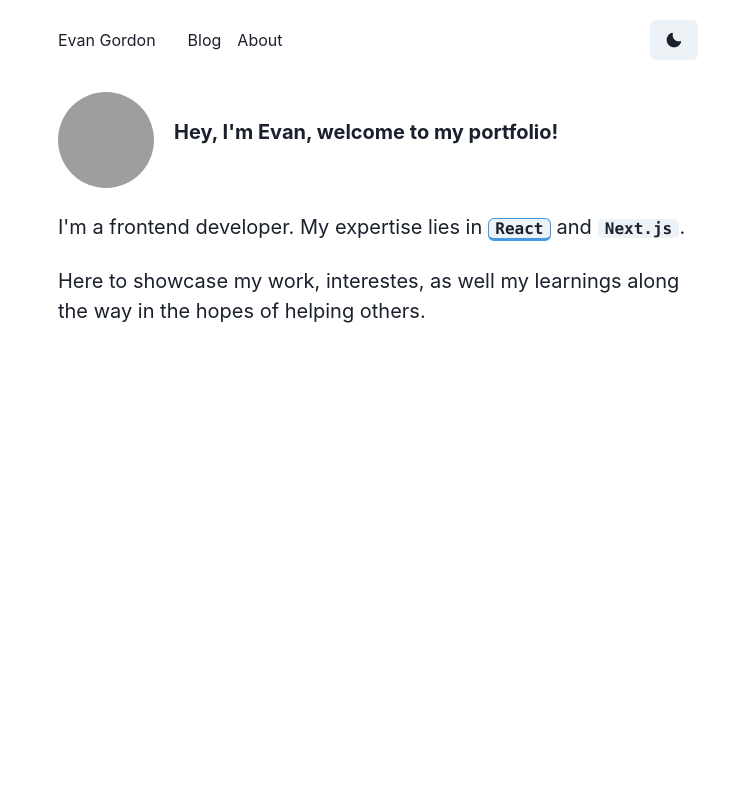
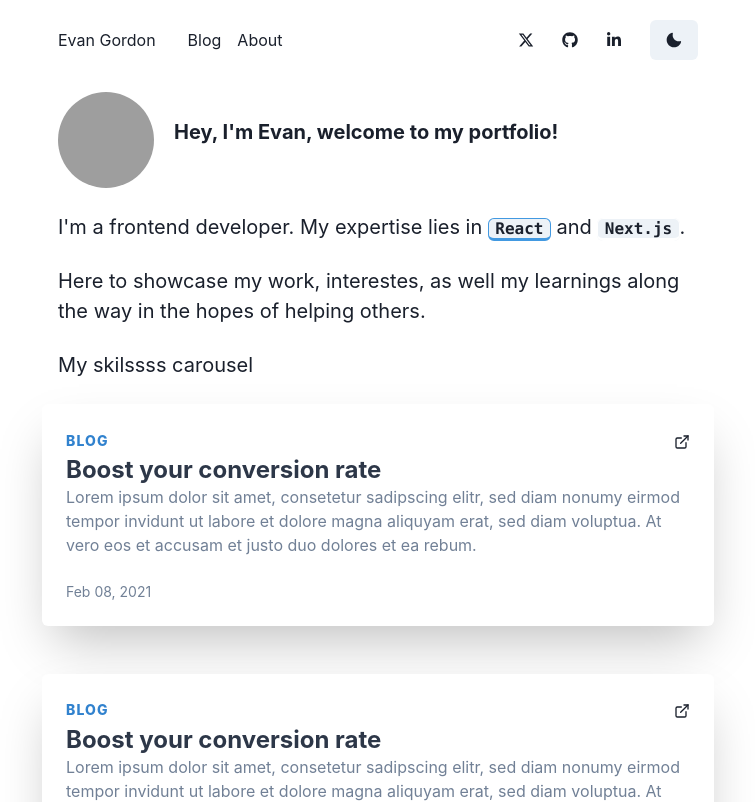
Before and after one commit to evangordo/evangordeaux.dev, a Next.js app: page / in a window 1280 px wide. Shown: the top 802 px of the page, without its empty margins (262-1017 px from the left). Built offline with nearby package versions, Linux system fonts and the light colour scheme; grey boxes are pictures that could not be loaded.

Commit message:
framer nav

```diff
--- a/package.json
+++ b/package.json
@@ -19,7 +19,8 @@
     "next": "14.2.3",
     "next-auth": "^4.24.7",
     "react": "^18",
-    "react-dom": "^18"
+    "react-dom": "^18",
+    "react-icons": "^5.2.1"
   },
   "devDependencies": {
     "@types/node": "^20",
--- a/src/app/components/About.tsx
+++ b/src/app/components/About.tsx
@@ -11,7 +11,8 @@ import {
     Kbd,
     IconProps,
     Icon,
-    useBreakpointValue
+    useBreakpointValue,
+    useColorModeValue
 } from '@chakra-ui/react'
 
 
@@ -43,18 +44,36 @@ export default function About() {
       <Box position={'relative'}>
   <Stack>
     <Flex>
+
     <Image objectFit={'cover'} boxSize={24}rounded={"full"}src={'https://mentorsclub.s3.eu-north-1.amazonaws.com/f39272a4-1dca-4d3f-a482-67b9e11b771e-profiler.png'}/>
     <Heading ml={5} mt={7}textAlign={'center'}fontSize={'xl'}>
         Hey, I'm Evan, welcome to my portfolio!
     </Heading>
 
     </Flex>
+    {/* <Box zIndex="1" width="100%" position="absolute" height="100%">
+            <Box
+              bgGradient={useColorModeValue(
+                'radial(orange.600 1px, transparent 1px)',
+                'radial(orange.300 1px, transparent 1px)',
+              )}
+              backgroundSize="20px 20px"
+              opacity="0.4"
+              height="100%"
+            />
+          </Box> */}
+
     <Text mt={4} fontSize={'xl'}>I'm a frontend developer. My expertise lies in <Kbd borderColor={'blue.400'}>React</Kbd> and <Kbd borderColor={'white'}>Next.js</Kbd>.</Text>
     <Text mt={4} fontSize={'xl'}>Here to showcase my work, interestes, as well my learnings along the way in the hopes of helping others.</Text>
+    <Text mt={4} fontSize={'xl'}>My skilssss carousel</Text>
+
+MY SKILS
   </Stack>
   {/* <Blur position={'absolute'} top={-10} right={30} style={{ filter: 'blur(70px)' }}/> */}
   </Box>
 
+
+
  </Container>
   )
 }
--- /dev/null
+++ b/src/app/components/BlogCard.tsx
@@ -0,0 +1,69 @@
+'use client'
+import Image from 'next/image';
+import {
+  Box,
+  Center,
+  Heading,
+  Text,
+  Stack,
+  Avatar,
+  Flex,
+  useColorModeValue,
+} from '@chakra-ui/react';
+import { ExternalLinkIcon } from '@chakra-ui/icons'
+
+
+
+
+export default function BlogCard() {
+  return (
+    <Center py={6}>
+      <Box
+        maxW={'2xl'}
+        w={'full'}
+        bg={useColorModeValue('white', 'gray.900')}
+        boxShadow={'2xl'}
+        rounded={'md'}
+        p={6}
+        overflow={'hidden'}>
+
+
+   <Flex mb={1}  alignItems={'center'} justifyContent={'space-between'}>
+                <Box >
+          <Text
+            color={'blue.500'}
+            textTransform={'uppercase'}
+            fontWeight={800}
+            fontSize={'sm'}
+            letterSpacing={1.1}>
+            Blog
+          </Text>
+          </Box>
+          <Box >
+          <ExternalLinkIcon/>
+          </Box>
+          </Flex>
+          <Heading
+            color={useColorModeValue('gray.700', 'white')}
+            fontSize={'2xl'}
+            fontFamily={'body'}>
+            Boost your conversion rate
+          </Heading>
+          <Text color={'gray.500'}>
+            Lorem ipsum dolor sit amet, consetetur sadipscing elitr, sed diam
+            nonumy eirmod tempor invidunt ut labore et dolore magna aliquyam
+            erat, sed diam voluptua. At vero eos et accusam et justo duo dolores
+            et ea rebum.
+          </Text>
+
+        <Stack mt={6} direction={'row'} spacing={4} align={'center'}>
+
+          <Stack direction={'column'} spacing={0} fontSize={'sm'}>
+
+            <Text color={'gray.500'}>Feb 08, 2021 </Text>
+          </Stack>
+        </Stack>
+      </Box>
+    </Center>
+  );
+}
--- a/src/app/components/Navbar.tsx
+++ b/src/app/components/Navbar.tsx
@@ -15,8 +15,10 @@ import {
 } from '@chakra-ui/react'
 import { MoonIcon, SunIcon } from '@chakra-ui/icons'
 import Link from 'next/link'
+import { FaXTwitter, FaGithub, FaLinkedinIn } from "react-icons/fa6";
 
 interface Props {
+
   children: React.ReactNode
 }
 
@@ -45,7 +47,7 @@ export default function Nav() {
 
   return (
     <Container mt={2} maxW={'2xl'}>
-    <Flex h={16} alignItems={'center'} justifyContent={'space-between'}>
+    <Flex h={16} alignItems={'center'}  justifyContent={'space-between'}>
 
           <HStack spacing={8} alignItems={'center'}>
             <Box><Link href='/'>Evan Gordon</Link></Box>
@@ -59,6 +61,16 @@ export default function Nav() {
             </HStack>
           </HStack>
         <Stack direction={'row'} spacing={7} ml={7}>
+          <Box mt={3}>
+       < FaXTwitter/>
+       </Box>
+       <Box mt={3}>
+       < FaGithub/>
+       </Box>
+       <Box mt={3}>
+       <FaLinkedinIn/>
+       </Box>
+
           <Button onClick={toggleColorMode}>
             {colorMode === 'light' ? <MoonIcon /> : <SunIcon />}
           </Button>
--- a/src/app/page.tsx
+++ b/src/app/page.tsx
@@ -1,11 +1,26 @@
 import { Heading } from "@chakra-ui/react";
 import About from "./components/About";
+import BlogCard from "./components/BlogCard";
+import { scroll } from "framer-motion/dom";
+
 
 export default function Home() {
+
+//   const progressWheel = document.querySelector(".progress");
+
+// scroll((progress) => {
+//   progressWheel.style.strokeDasharray = `${progress}, 1`;
+// });
   return (
     <>
 <About/>
 
+<BlogCard/>
+<BlogCard/>
+<BlogCard/>
+<BlogCard/>
+<BlogCard/>
+<BlogCard/>
 </>
   );
 }
```
Also changed, not shown: 1 other file (tests, documents, lock files or other folders).
